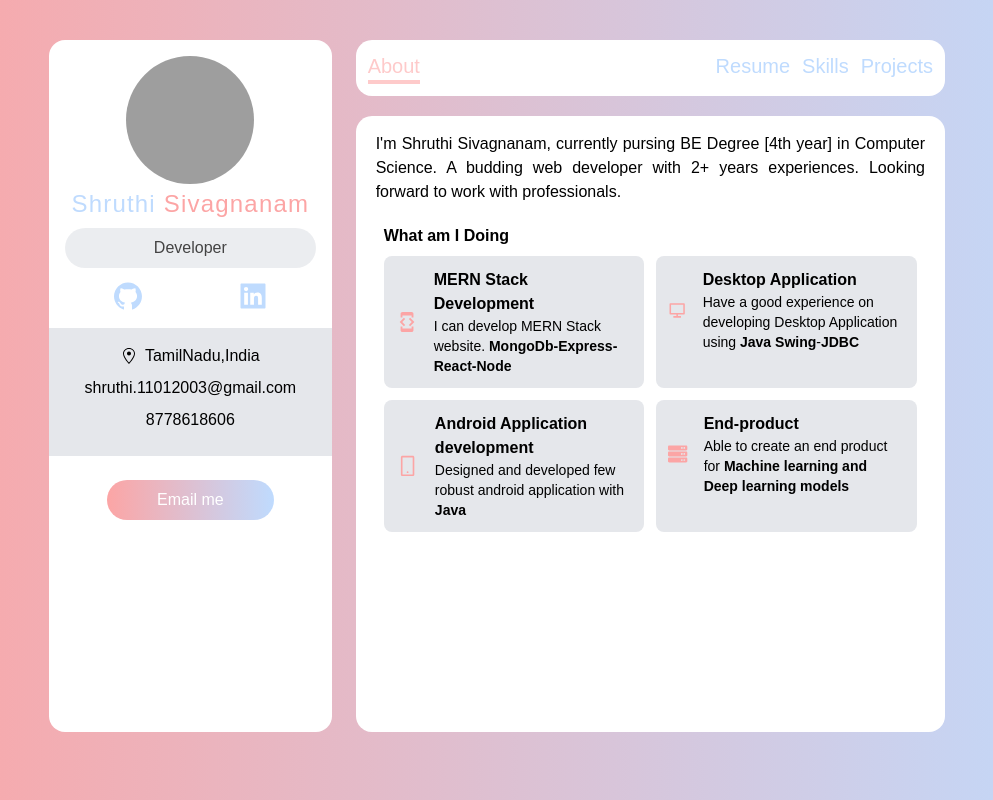
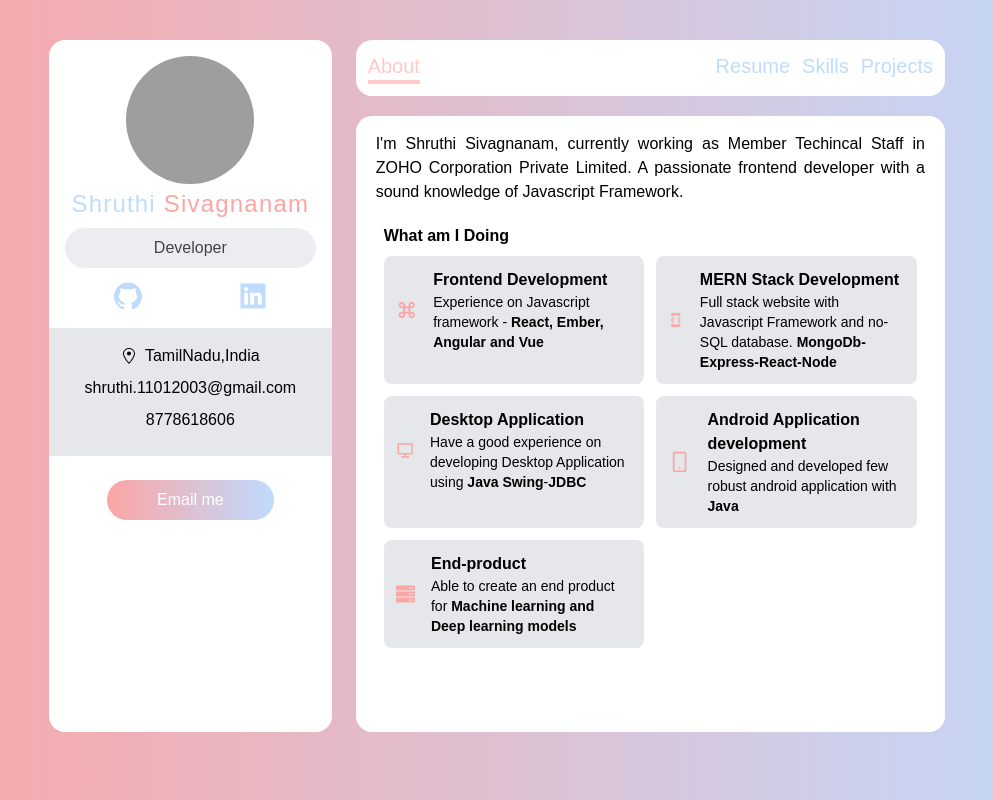
Before and after one commit to Shruthi-Sivagnanam/shruthi, a Next.js app: page / in a window 1280 px wide. Shown: the whole page, without its empty margins (143-1136 px from the left). Built offline with nearby package versions, Linux system fonts and the light colour scheme; grey boxes are pictures that could not be loaded.

Commit message:
framework added

```diff
--- a/components/Bar.tsx
+++ b/components/Bar.tsx
@@ -7,7 +7,7 @@ const Bar: FunctionComponent<{
   return (
     <div className="my-2 text-white rounded-full bg-gray-200">
       <div
-        className="px-4 py-1 flex items-center rounded-full bg-gradient-to-r from-red-200 to-blue-300 animate-pulse"
+        className="px-4 py-1 flex items-center rounded-full bg-gradient-to-r from-red-200 to-blue-300"
         style={{ width: level }}
       >
         <Icon className="mr-3" />
--- a/data.ts
+++ b/data.ts
@@ -1,5 +1,5 @@
 import { FaServer } from "react-icons/fa";
-import { RiComputerLine } from "react-icons/ri";
+import { RiCommandFill, RiComputerLine } from "react-icons/ri";
 import {
   About,
   Achivements,
@@ -16,16 +16,22 @@ import { BsCircleFill } from "react-icons/bs";
 
 export const about: About[] = [
   {
-    des: " I'm Shruthi Sivagnanam, currently pursing BE Degree [4th year] in Computer Science. A budding web developer with 2+ years experiences. Looking forward to work with professionals.",
+    des: " I'm Shruthi Sivagnanam, currently working as Member Techincal Staff in ZOHO Corporation Private Limited. A passionate frontend developer with a sound knowledge of Javascript Framework.",
   },
 ];
 
 export const services: Service[] = [
   {
+    Icon: RiCommandFill,
+    title: "Frontend Development",
+    about:
+      "Experience on Javascript framework - <b> React, Ember, Angular and Vue </b>",
+  },
+  {
     Icon: MdDeveloperMode,
     title: "MERN Stack Development",
     about:
-      "I can develop MERN Stack website. <b> MongoDb-Express-React-Node </b> ",
+      "Full stack website with Javascript Framework and no-SQL database. <b> MongoDb-Express-React-Node </b> ",
   },
   {
     Icon: RiComputerLine,
@@ -71,17 +77,17 @@ export const education: Education[] = [
 export const work: Work[] = [
   {
     title: "Member Techincal Staff - Frontend Developer",
-    companyName: "ZOHO Corporation Limited",
-    duration: "May 2023 - Present",
+    companyName: "ZOHO Corporation Private Limited",
+    duration: "May 2024 - Present",
     ip: "Member Techincal Staff",
-    des: "Working under finance department",
+    des: "Zoho Loans - (Angular, Vue)",
   },
   {
     title: "Techincal Trainee - Frontend Developer",
-    companyName: "ZOHO Corporation Limited",
+    companyName: "ZOHO Corporation Private Limited",
     duration: "5 months",
     ip: "Techincal Trainee",
-    des: "Working under finance department",
+    des: "Detective and Zoho Loans - (Ember, Angular)",
   },
   {
     title: "Intern Student",
@@ -95,7 +101,7 @@ export const work: Work[] = [
     companyName: "Exposys Data Labs",
     duration: "1 month",
     ip: "Internship",
-    des: "Mass Mail Dispatcher Project",
+    des: "Mass Mail Dispatcher Project - (React)",
   },
 ];
 
@@ -131,6 +137,11 @@ export const reference: Reference[] = [
 export const language: Skill[] = [
   {
     Icon: BsCircleFill,
+    skill: "JavaScript",
+    level: "90%",
+  },
+  {
+    Icon: BsCircleFill,
     skill: "Java",
     level: "90%",
   },
@@ -149,9 +160,21 @@ export const language: Skill[] = [
     skill: "Python",
     level: "70%",
   },
+];
+export const framework: Skill[] = [
   {
     Icon: BsCircleFill,
-    skill: "JavaScript",
+    skill: "Angular",
+    level: "95%",
+  },
+  {
+    Icon: BsCircleFill,
+    skill: "Ember",
+    level: "88%",
+  },
+  {
+    Icon: BsCircleFill,
+    skill: "Vue",
     level: "90%",
   },
   {
@@ -167,11 +190,6 @@ export const language: Skill[] = [
   {
     Icon: BsCircleFill,
     skill: "Express",
-    level: "80%",
-  },
-  {
-    Icon: BsCircleFill,
-    skill: "Php",
     level: "80%",
   },
 ];
@@ -205,7 +223,7 @@ export const tools: Skill[] = [
   {
     Icon: BsCircleFill,
     skill: "Git",
-    level: "80%",
+    level: "95%",
   },
 ];
 
--- a/pages/api/services.ts
+++ /dev/null
@@ -1,7 +0,0 @@
-import { services } from "@/data";
-import type { NextApiRequest, NextApiResponse } from "next";
-
-export default function about(req: NextApiRequest, res: NextApiResponse) {
-  console.log(services);
-  res.status(200).json(services);
-}
--- a/pages/skill.tsx
+++ b/pages/skill.tsx
@@ -1,6 +1,6 @@
 import Bar from "@/components/Bar";
 import HeadTag from "@/components/HeadTag";
-import { language, tools } from "@/data";
+import { framework, language, tools } from "@/data";
 
 export default function skill() {
   return (
@@ -17,6 +17,14 @@ export default function skill() {
             </div>
           </div>
           <div>
+            <h5 className="my-3 text-xl font-bold">Frameworks</h5>
+            <div className="my-2">
+              {framework.map((tech) => (
+                <Bar data={tech} key={tech.skill}></Bar>
+              ))}
+            </div>
+          </div>
+          <div>
             <h5 className="my-3 text-xl font-bold">Tools and Software</h5>
             <div className="my-2">
               {tools.map((tool) => (
```
